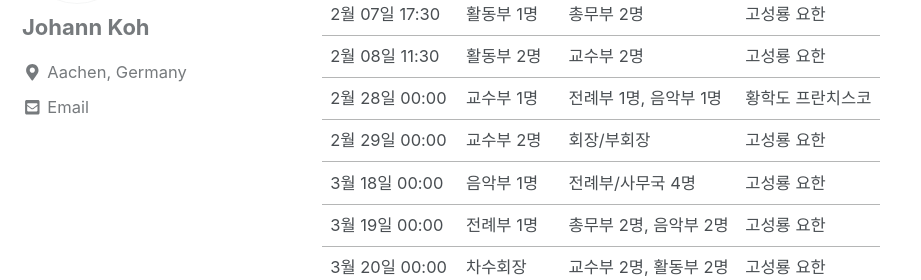
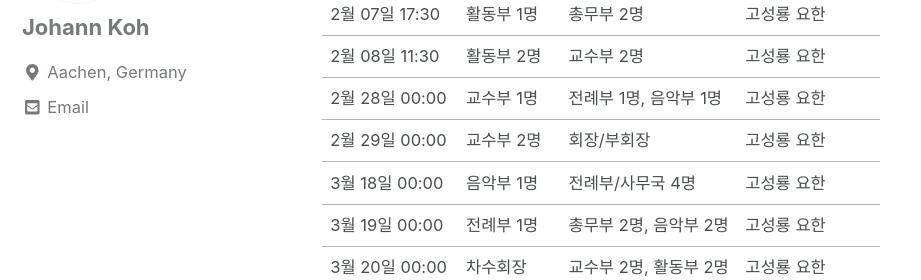
Before and after one commit to meuus/meuus.github.io, a Jekyll site: the page built from _posts/2020-01-09-liturgieplan.md, in a window 1280 px wide and 900 px high, scrolled down 495 px. Shown: the part 172-452 px from the top of the window, without its empty margins (0-921 px from the left). Built offline with Jekyll 4.4.1, drawn with Linux system fonts in a browser that asks for light colours; cached includes are drawn as plain includes.

Commit message:
fix dritte Termin

```diff
--- a/_posts/2020-01-09-liturgieplan.md
+++ b/_posts/2020-01-09-liturgieplan.md
@@ -19,7 +19,7 @@ tags:
 | 1월 11일 07:20 | 총무부 2명 |  활동부 2명  |고성룡 요한|
 | 2월 07일 17:30 | 활동부 1명 |  총무부 2명  |고성룡 요한|
 | 2월 08일 11:30 | 활동부 2명 |  교수부 2명  |고성룡 요한|
-| 2월 28일 00:00 | 교수부 1명 |  전례부 1명, 음악부 1명  |황학도 프란치스코|
+| 2월 28일 00:00 | 교수부 1명 |  전례부 1명, 음악부 1명  |고성룡 요한|
 | 2월 29일 00:00 | 교수부 2명 |  회장/부회장  |고성룡 요한|
 | 3월 18일 00:00 | 음악부 1명 |  전례부/사무국 4명  |고성룡 요한|
 | 3월 19일 00:00 | 전례부 1명 |  총무부 2명, 음악부 2명 |고성룡 요한|
```
